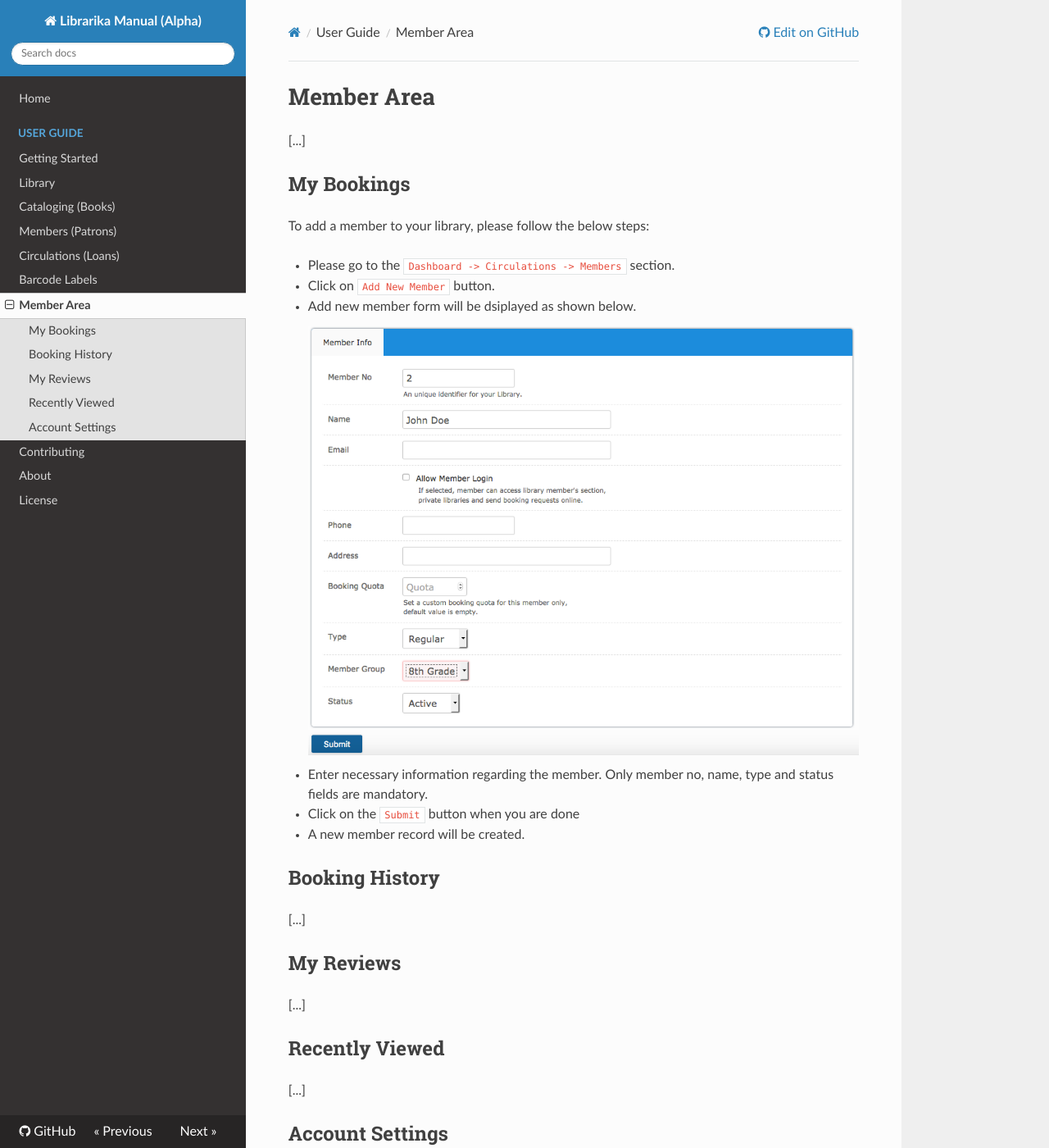
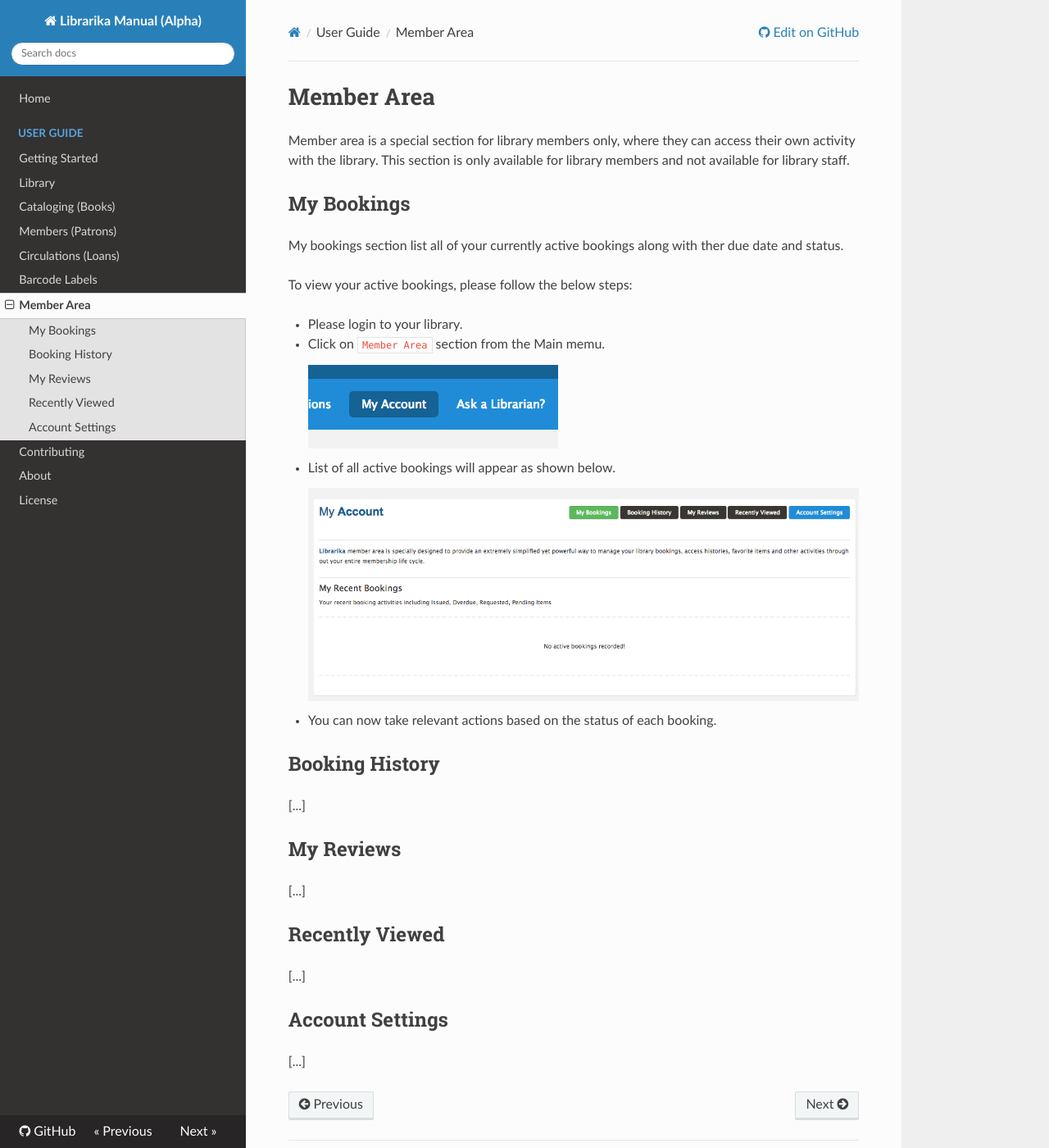
Before and after one commit to Librarika/manual, an MkDocs documentation site: the page built from docs/member-area.md, in a window 1280 px wide and 1400 px high. Shown: the whole window at 82% size. Built offline with MkDocs 1.6.1, drawn with Linux system fonts in a browser that asks for light colours; nearby versions of some CDN libraries; old or Windows-style settings are respelled for this version of MkDocs.

Commit message:
Updated member area section.

```diff
--- a/docs/member-area.md
+++ b/docs/member-area.md
@@ -1,21 +1,24 @@
 # Member Area
 
-[...]
+Member area is a special section for library members only, where they can access their own activity with the library. This section is only available for library members and not available for library staff.
 
 ## My Bookings
 
-To add a member to your library, please follow the below steps:
+My bookings section list all of your currently active bookings along with ther due date and status.
 
-* Please go to the `Dashboard -> Circulations -> Members` section.
 
-* Click on `Add New Member` button.
-* Add new member form will be dsiplayed as shown below.
+To view your active bookings, please follow the below steps:
 
-	![Member add form](img/member-add-form.png)
+* Please login to your library.
+* Click on `Member Area` section from the Main memu.
 
-* Enter necessary information regarding the member. Only member no, name, type and status fields are mandatory.
-* Click on the `Submit` button when you are done
-* A new member record will be created.
+	![Member area main menu](img/member-area-main-menu.png)
+
+* List of all active bookings will appear as shown below.
+
+	![Member area my bookings](img/member-area-my-bookings.png)
+
+* You can now take relevant actions based on the status of each booking.
 
 ## Booking History
 
```
Also changed, not shown: docs/img/member-area-main-menu.png (added), docs/img/member-area-my-bookings.png (added).
